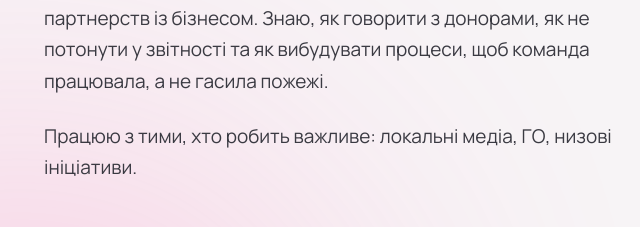
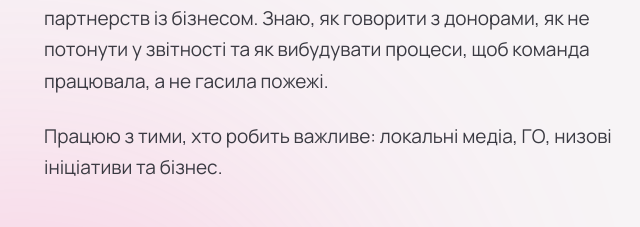
Before and after one commit to katerynahavrysh/landing-kateryna, a plain HTML site: page public/index.html in a window 1280 px wide. Shown: the part 1322-1549 px from the top of the page, 0-640 px from the left. Drawn offline with Linux system fonts and the light colour scheme; a web font is replaced by a local one.

Commit message:
index.html

```diff
--- a/public/index.html
+++ b/public/index.html
@@ -266,7 +266,7 @@ p{margin:0}
     <div class="eyebrow">Про мене</div>
     <h2 class="h2">Катерина Гавриш</h2>
     <p>Понад 4 роки залучаю кошти для комерційних і громадських ініціатив: від грантів міжнародних донорів до приватних зборів і партнерств із бізнесом. Знаю, як говорити з донорами, як не потонути у звітності та як вибудувати процеси, щоб команда працювала, а не гасила пожежі.</p>
-    <p>Працюю з тими, хто робить важливе: локальні медіа, ГО, низові ініціативи.</p>
+    <p>Працюю з тими, хто робить важливе: локальні медіа, ГО, низові ініціативи та бізнес.</p>
   </div>
   <div class="stats">
     <div class="sphere" aria-hidden="true"></div>
```
